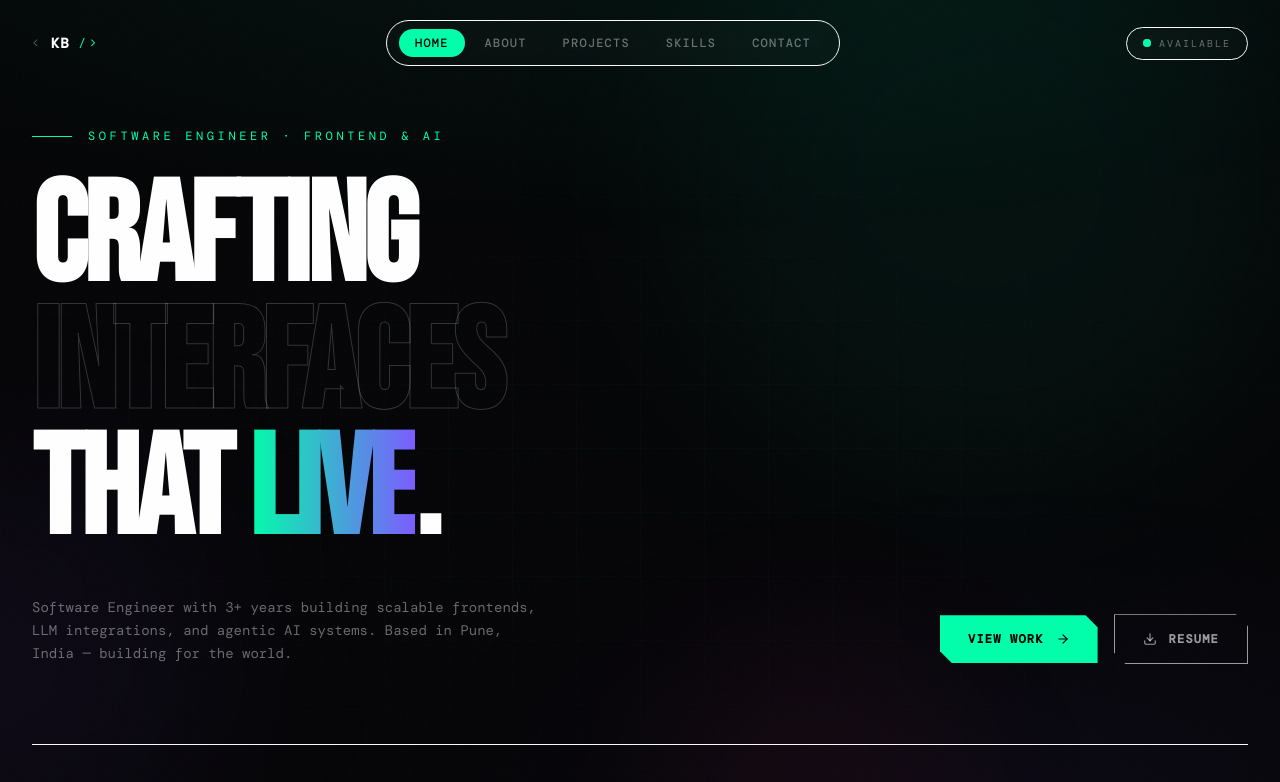
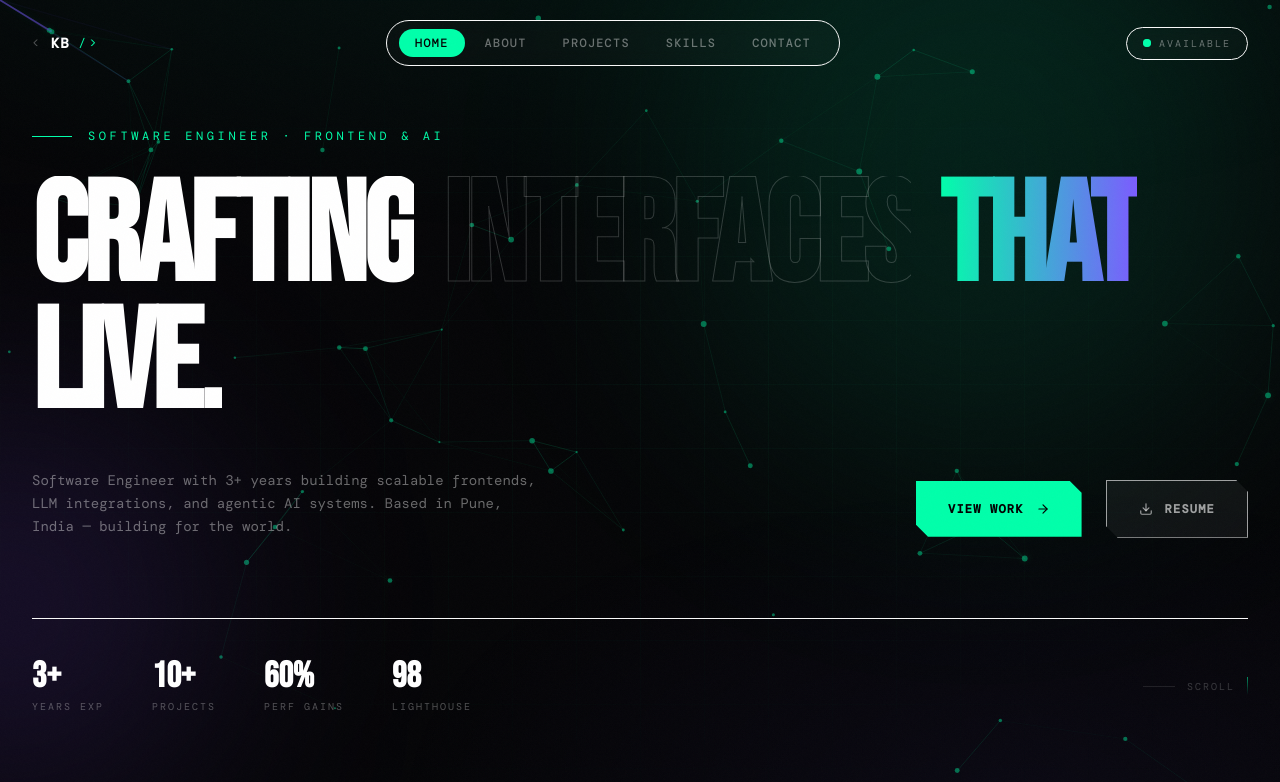
Before and after one commit to bhargavbapatla/portfolio-webiste, a Next.js app: page / in a window 1280 px wide. Shown: the top 782 px of the page. Built offline with nearby package versions, Linux system fonts and the light colour scheme; a web font is replaced by a local one.

Commit message:
animation

```diff
--- a/components/Hero.tsx
+++ b/components/Hero.tsx
@@ -1,8 +1,45 @@
 "use client";
 
-import { useEffect, useRef } from "react";
-import { motion, useScroll, useTransform } from "framer-motion";
+import { useEffect, useRef, useState } from "react";
+import { motion, useScroll, useTransform, useSpring, useMotionValue } from "framer-motion";
 import { ArrowRight, Download } from "lucide-react";
+import { NeuralBackground } from "./NeuralBackground";
+
+// Magnetic Button Wrapper
+function MagneticButton({ children, className, href, style }: { children: React.ReactNode, className?: string, href?: string, style?: any }) {
+  const mouseX = useMotionValue(0);
+  const mouseY = useMotionValue(0);
+
+  const springConfig = { damping: 15, stiffness: 150 };
+  const x = useSpring(mouseX, springConfig);
+  const y = useSpring(mouseY, springConfig);
+
+  const handleMouseMove = (e: React.MouseEvent<HTMLAnchorElement>) => {
+    const { clientX, clientY, currentTarget } = e;
+    const { left, top, width, height } = currentTarget.getBoundingClientRect();
+    const centerX = left + width / 2;
+    const centerY = top + height / 2;
+    mouseX.set((clientX - centerX) * 0.4);
+    mouseY.set((clientY - centerY) * 0.4);
+  };
+
+  const handleMouseLeave = () => {
+    mouseX.set(0);
+    mouseY.set(0);
+  };
+
+  return (
+    <motion.a
+      href={href}
+      onMouseMove={handleMouseMove}
+      onMouseLeave={handleMouseLeave}
+      style={{ x, y, ...style }}
+      className={className}
+    >
+      {children}
+    </motion.a>
+  );
+}
 
 // Stagger container variants
 const container = {
@@ -14,7 +51,7 @@ const container = {
 
 const item = {
   hidden: { opacity: 0, y: 32 },
-  show: { opacity: 1, y: 0, transition: { duration: 0.7, ease: [0.22, 1, 0.36, 1] } },
+  show: { opacity: 1, y: 0, transition: { duration: 0.7, ease: [0.22, 1, 0.36, 1] as any } },
 };
 
 export function Hero() {
@@ -31,12 +68,14 @@ export function Hero() {
     >
       {/* ── Background ──────────────────────────── */}
       <div className="absolute inset-0 z-0">
+        <NeuralBackground />
+
         {/* Grid */}
         <div
           className="absolute inset-0"
           style={{
             backgroundImage:
-              "linear-gradient(rgba(0,255,170,0.025) 1px, transparent 1px), linear-gradient(90deg, rgba(0,255,170,0.025) 1px, transparent 1px)",
+              "linear-gradient(rgba(0,255,170,0.03) 1px, transparent 1px), linear-gradient(90deg, rgba(0,255,170,0.03) 1px, transparent 1px)",
             backgroundSize: "64px 64px",
             maskImage:
               "radial-gradient(ellipse 70% 60% at 50% 50%, black, transparent)",
@@ -45,14 +84,11 @@ export function Hero() {
         {/* Orbs */}
         <motion.div
           style={{ y }}
-          className="absolute -top-32 right-0 h-[600px] w-[600px] rounded-full bg-[#00ffaa]/5 blur-[100px]"
+          className="absolute -top-32 right-0 h-[600px] w-[600px] rounded-full bg-[#00ffaa]/10 blur-[120px]"
         />
         <motion.div
           style={{ y }}
-          className="absolute top-1/2 -left-48 h-[400px] w-[400px] rounded-full bg-violet-500/6 blur-[100px]"
-        />
-        <motion.div
-          className="absolute bottom-0 right-1/4 h-[300px] w-[300px] rounded-full bg-rose-500/5 blur-[80px]"
+          className="absolute top-1/2 -left-48 h-[400px] w-[400px] rounded-full bg-violet-500/15 blur-[120px]"
         />
       </div>
 
@@ -75,30 +111,31 @@ export function Hero() {
         {/* Headline */}
         <motion.h1
           variants={item}
-          className="font-display text-[clamp(56px,11vw,160px)] font-black leading-[0.9] tracking-tight text-white"
+          className="font-display text-[clamp(56px,11vw,160px)] font-black leading-[0.9] tracking-tight text-white mb-6"
           style={{ fontFamily: "'Bebas Neue', sans-serif" }}
         >
-          Crafting
-          <br />
-          <span
-            className="text-transparent"
-            style={{ WebkitTextStroke: "1px rgba(255,255,255,0.18)" }}
-          >
-            Interfaces
-          </span>
-          <br />
-          That{" "}
-          <span
-            className="relative inline-block"
-            style={{
+          {["Crafting", "Interfaces", "That", "Live."].map((word, i) => (
+            <span key={i} className="inline-block mr-[0.2em] overflow-hidden align-bottom">
+              <motion.span
+                initial={{ y: "100%" }}
+                animate={{ y: 0 }}
+                transition={{
+                  duration: 0.8,
+                  delay: 0.3 + i * 0.1,
+                  ease: [0.22, 1, 0.36, 1]
+                }}
+                className={i === 1 ? "text-transparent inline-block" : "inline-block"}
+                style={i === 1 ? { WebkitTextStroke: "1px rgba(255,255,255,0.18)" } : i === 2 ? {
                   background: "linear-gradient(90deg, #00ffaa, #7b5cff)",
                   WebkitBackgroundClip: "text",
                   WebkitTextFillColor: "transparent",
-            }}
+                } : {}}
               >
-            Live
+                {word}
+              </motion.span>
+              {i === 1 && <br />}
             </span>
-          .
+          ))}
         </motion.h1>
 
         {/* Subtext + CTA row */}
@@ -115,21 +152,24 @@ export function Hero() {
             building for the world.
           </p>
 
-          <div className="flex flex-wrap items-center gap-4">
-            <a
+          <div className="flex flex-wrap items-center gap-6">
+            <MagneticButton
               href="#projects"
-              className="group relative flex items-center gap-3 overflow-hidden bg-[#00ffaa] px-7 py-4 font-mono text-xs font-semibold uppercase tracking-widest text-black transition-all duration-300 hover:shadow-[0_0_30px_rgba(0,255,170,0.35)]"
+              className="group relative flex items-center gap-3 overflow-hidden bg-[#00ffaa] px-8 py-5 font-mono text-xs font-semibold uppercase tracking-widest text-black transition-all duration-300 hover:shadow-[0_0_40px_rgba(0,255,170,0.4)]"
               style={{
                 clipPath:
                   "polygon(0 0, calc(100% - 12px) 0, 100% 12px, 100% 100%, 12px 100%, 0 calc(100% - 12px))",
               }}
             >
+              <span className="relative z-10 flex items-center gap-3">
                 View Work
                 <ArrowRight className="h-3.5 w-3.5 transition-transform duration-300 group-hover:translate-x-1" />
-            </a>
-            <a
+              </span>
+            </MagneticButton>
+
+            <MagneticButton
               href="/resume.pdf"
-              className="flex items-center gap-3 border border-white/10 px-7 py-4 font-mono text-xs font-semibold uppercase tracking-widest text-white/60 transition-all duration-300 hover:border-white/30 hover:text-white"
+              className="group flex items-center gap-3 border border-white/10 bg-white/5 backdrop-blur-sm px-8 py-5 font-mono text-xs font-semibold uppercase tracking-widest text-white/60 transition-all duration-300 hover:border-white/30 hover:text-white"
               style={{
                 clipPath:
                   "polygon(0 0, calc(100% - 12px) 0, 100% 12px, 100% 100%, 12px 100%, 0 calc(100% - 12px))",
@@ -137,7 +177,7 @@ export function Hero() {
             >
               <Download className="h-3.5 w-3.5" />
               Resume
-            </a>
+            </MagneticButton>
           </div>
         </motion.div>
 
--- /dev/null
+++ b/components/NeuralBackground.tsx
@@ -0,0 +1,129 @@
+"use client";
+
+import { useEffect, useRef } from "react";
+
+interface Node {
+  x: number;
+  y: number;
+  vx: number;
+  vy: number;
+  size: number;
+}
+
+export function NeuralBackground() {
+  const canvasRef = useRef<HTMLCanvasElement>(null);
+  const mouseRef = useRef({ x: 0, y: 0 });
+
+  useEffect(() => {
+    const canvas = canvasRef.current;
+    if (!canvas) return;
+
+    const ctx = canvas.getContext("2d");
+    if (!ctx) return;
+
+    let animationFrameId: number;
+    let nodes: Node[] = [];
+    const nodeCount = 60;
+    const connectionDistance = 150;
+    const mouseDistance = 200;
+
+    const resize = () => {
+      canvas.width = window.innerWidth;
+      canvas.height = window.innerHeight;
+      initNodes();
+    };
+
+    const initNodes = () => {
+      nodes = [];
+      for (let i = 0; i < nodeCount; i++) {
+        nodes.push({
+          x: Math.random() * canvas.width,
+          y: Math.random() * canvas.height,
+          vx: (Math.random() - 0.5) * 0.5,
+          vy: (Math.random() - 0.5) * 0.5,
+          size: Math.random() * 2 + 1,
+        });
+      }
+    };
+
+    const draw = () => {
+      ctx.clearRect(0, 0, canvas.width, canvas.height);
+
+      // Update and draw nodes
+      nodes.forEach((node, i) => {
+        node.x += node.vx;
+        node.y += node.vy;
+
+        if (node.x < 0 || node.x > canvas.width) node.vx *= -1;
+        if (node.y < 0 || node.y > canvas.height) node.vy *= -1;
+
+        ctx.beginPath();
+        ctx.arc(node.x, node.y, node.size, 0, Math.PI * 2);
+        ctx.fillStyle = "rgba(0, 255, 170, 0.6)"; // Increased from 0.3
+        ctx.fill();
+
+        // Add subtle glow
+        ctx.shadowBlur = 8;
+        ctx.shadowColor = "rgba(0, 255, 170, 0.4)";
+
+        // Connect nodes
+        for (let j = i + 1; j < nodes.length; j++) {
+          const other = nodes[j];
+          const dx = node.x - other.x;
+          const dy = node.y - other.y;
+          const distance = Math.sqrt(dx * dx + dy * dy);
+
+          if (distance < connectionDistance) {
+            const opacity = 1 - distance / connectionDistance;
+            ctx.beginPath();
+            ctx.moveTo(node.x, node.y);
+            ctx.lineTo(other.x, other.y);
+            ctx.strokeStyle = `rgba(0, 255, 170, ${opacity * 0.25})`; // Increased from 0.15
+            ctx.shadowBlur = 0; // Reset shadow for lines to keep performance
+            ctx.lineWidth = 1;
+            ctx.stroke();
+          }
+        }
+
+        // Mouse interaction
+        const mdx = node.x - mouseRef.current.x;
+        const mdy = node.y - mouseRef.current.y;
+        const mdist = Math.sqrt(mdx * mdx + mdy * mdy);
+
+        if (mdist < mouseDistance) {
+          const mOpacity = 1 - mdist / mouseDistance;
+          ctx.beginPath();
+          ctx.moveTo(node.x, node.y);
+          ctx.lineTo(mouseRef.current.x, mouseRef.current.y);
+          ctx.strokeStyle = `rgba(123, 92, 255, ${mOpacity * 0.6})`; // Increased from 0.4
+          ctx.lineWidth = 1.5; // Slightly thicker
+          ctx.stroke();
+        }
+      });
+
+      animationFrameId = requestAnimationFrame(draw);
+    };
+
+    const handleMouseMove = (e: MouseEvent) => {
+      mouseRef.current = { x: e.clientX, y: e.clientY };
+    };
+
+    window.addEventListener("resize", resize);
+    window.addEventListener("mousemove", handleMouseMove);
+    resize();
+    draw();
+
+    return () => {
+      window.removeEventListener("resize", resize);
+      window.removeEventListener("mousemove", handleMouseMove);
+      cancelAnimationFrame(animationFrameId);
+    };
+  }, []);
+
+  return (
+    <canvas
+      ref={canvasRef}
+      className="absolute inset-0 z-0 opacity-70 pointer-events-none" // Increased from 40
+    />
+  );
+}
```
Lines whose indentation alone changed are shown as unchanged.
